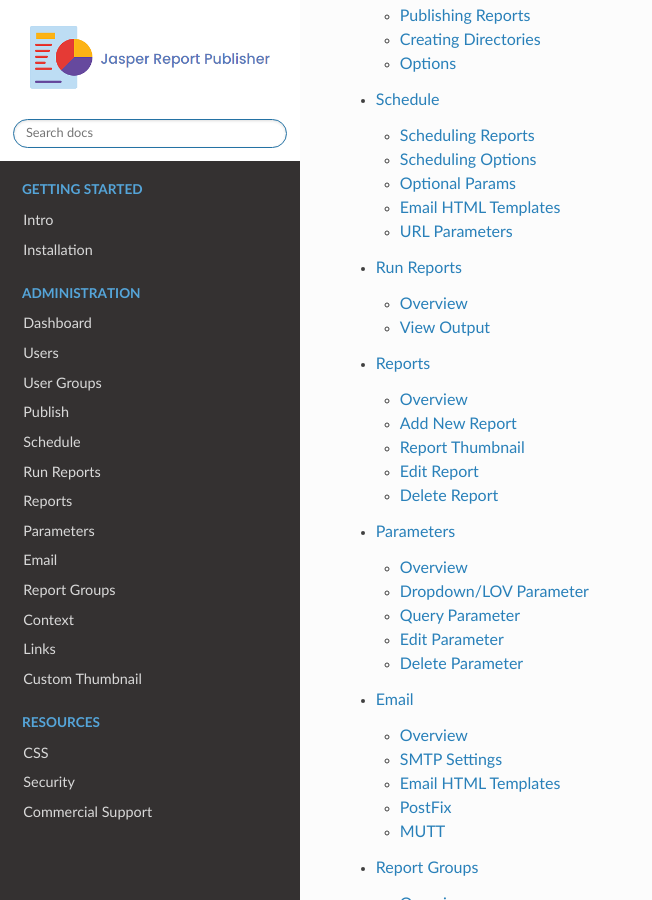
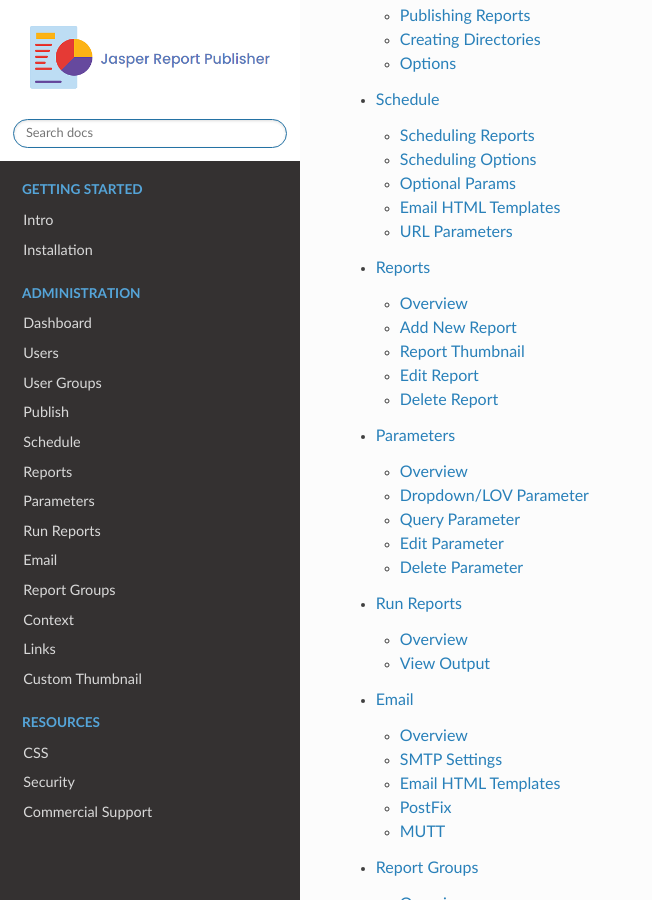
Before and after one commit to AcuGIS/jasper-report-publisher, a Sphinx documentation site: the page built from docs/index.rst, in a window 1280 px wide and 900 px high, scrolled down 1646 px. Shown: the whole window, without its empty margins (0-652 px from the left). Built offline with Sphinx 7.4.7 and the Read the Docs theme 2.0.0, drawn with Linux system fonts in a browser that asks for light colours; pages that are not in the unit, such as notebooks, are missing from menus.

```diff
--- a/docs/index.rst
+++ b/docs/index.rst
@@ -23,9 +23,9 @@ Jasper Report Publisher
     components/usergroups/index
     components/publish/index
     components/schedule/index
-    components/run/index
     components/reports/index
     components/parameters/index
+    components/run/index
     components/email/index
     components/reportgroups/index
     components/context/index
```
